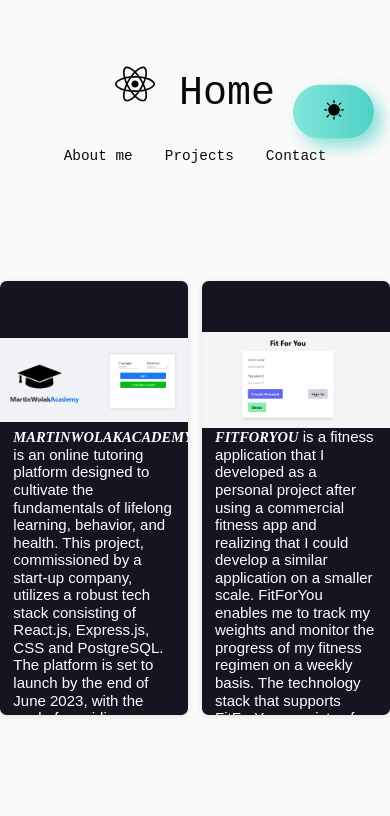
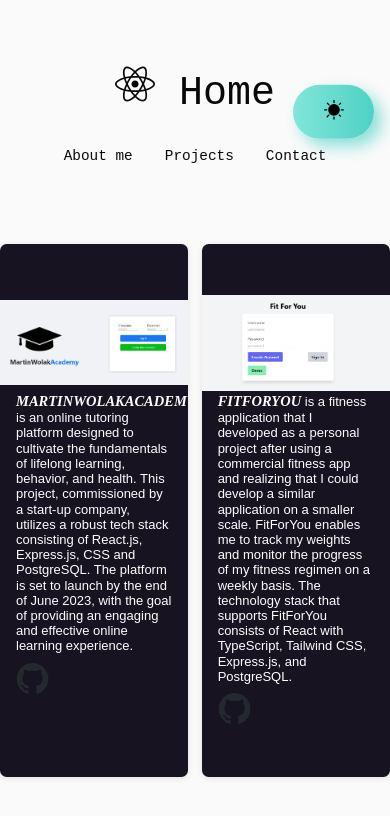
Before and after one commit to KevinWolak/KevinWolak.github.io, a React (Vite) app: page /project in a window 390 px wide. Shown: the top 816 px of the page. Built offline with nearby package versions, Linux system fonts and the light colour scheme.

Commit message:
add max-width: 480px css

```diff
--- a/src/pages/Project.css
+++ b/src/pages/Project.css
@@ -97,16 +97,6 @@
   color: #000000;
 }
 
-/* body.dark-mode .card-header img {
-  position: absolute;
-  top: 0;
-  left: 0;
-  width: 100%;
-  height: 100%;
-  object-fit: contain;
-  object-position: center;
-} */
-
 .text-bold {
   font-weight: bold;
   font-style: italic;
@@ -114,3 +104,26 @@
   text-transform: uppercase;
   font-size: 14.5px;
 }
+@media screen and (max-width: 480px) {
+  .card {
+    margin-top: 1rem;
+    height: auto;
+  }
+
+  .card-header h2 {
+    font-size: 1rem;
+  }
+
+  .card-body {
+    padding: 1rem;
+  }
+
+  .card-body p {
+    font-size: 13px;
+  }
+
+  .logo {
+    margin-right: 0.5rem;
+    margin-top: 0.5rem;
+  }
+}
```
